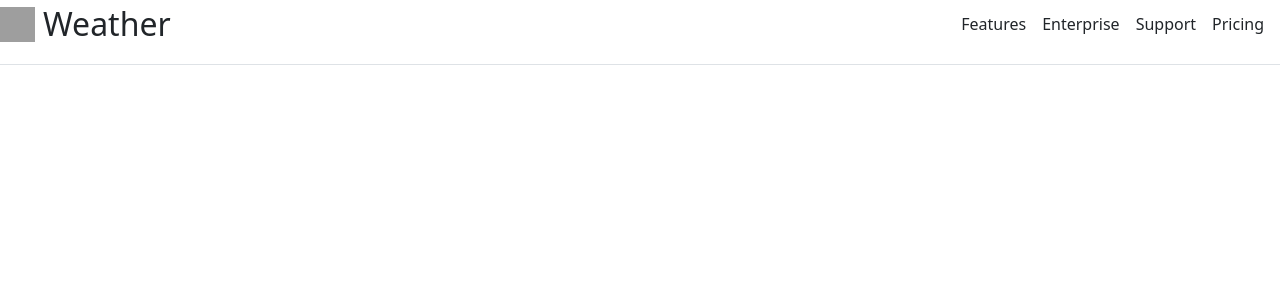
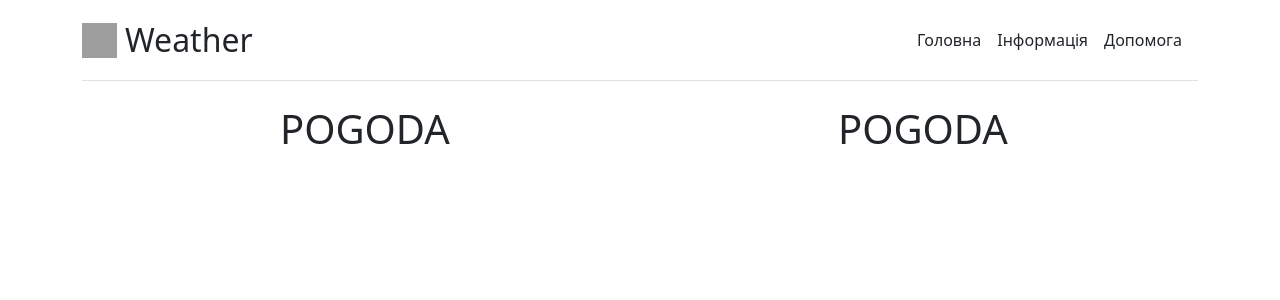
Before and after one commit to Nightmare044/Nightmare044, a Django app: page / in a window 1280 px wide. Shown: the top 300 px of the page. Run offline with Django 4.2, Linux system fonts and the light colour scheme; grey boxes are pictures that could not be loaded.

Commit message:
add conteiner

```diff
--- a/WeatherApp/weather/templates/weather/index.html
+++ b/WeatherApp/weather/templates/weather/index.html
@@ -9,6 +9,9 @@
   </head>
 
   <body>
+    <div class="container py-3">
+
+      <header>
          <div class="d-flex flex-column flex-md-row align-items-center pb-3 mb-4 border-bottom">
            <a class="d-flex align-items-center text-dark text-decoration-none">
              <img  src="https://cdn-icons-png.flaticon.com/512/115/115804.png" width="35" height="35" class="me-2">
@@ -16,11 +19,24 @@
            </a>
 
            <nav class="d-inline-flex mt-2 mt-md-0 ms-md-auto">
-        <a class="me-3 py-2 text-dark text-decoration-none" href="#">Features</a>
-        <a class="me-3 py-2 text-dark text-decoration-none" href="#">Enterprise</a>
-        <a class="me-3 py-2 text-dark text-decoration-none" href="#">Support</a>
-        <a class="me-3 py-2 text-dark text-decoration-none" href="#">Pricing</a>
+             <a class="me-3 py-2 text-dark text-decoration-none" href="#">Головна</a>
+             <a class="me-3 py-2 text-dark text-decoration-none" href="#">Інформація</a>
+             <a class="me-3 py-2 text-dark text-decoration-none" href="#">Допомога</a>
            </nav>
          </div>
+       </header>
+       <div class="container">
+         <div class="row">
+           <div class="col-4 offset-2">
+             <h1>POGODA</h1>
+           </div>
+           <div class="col-4 offset-2">
+             <h1>POGODA</h1>
+           </div>
+         </div>
+       </div>
+
+    </div>
+
   </body>
 </html>
```
Lines whose indentation alone changed are shown as unchanged.
